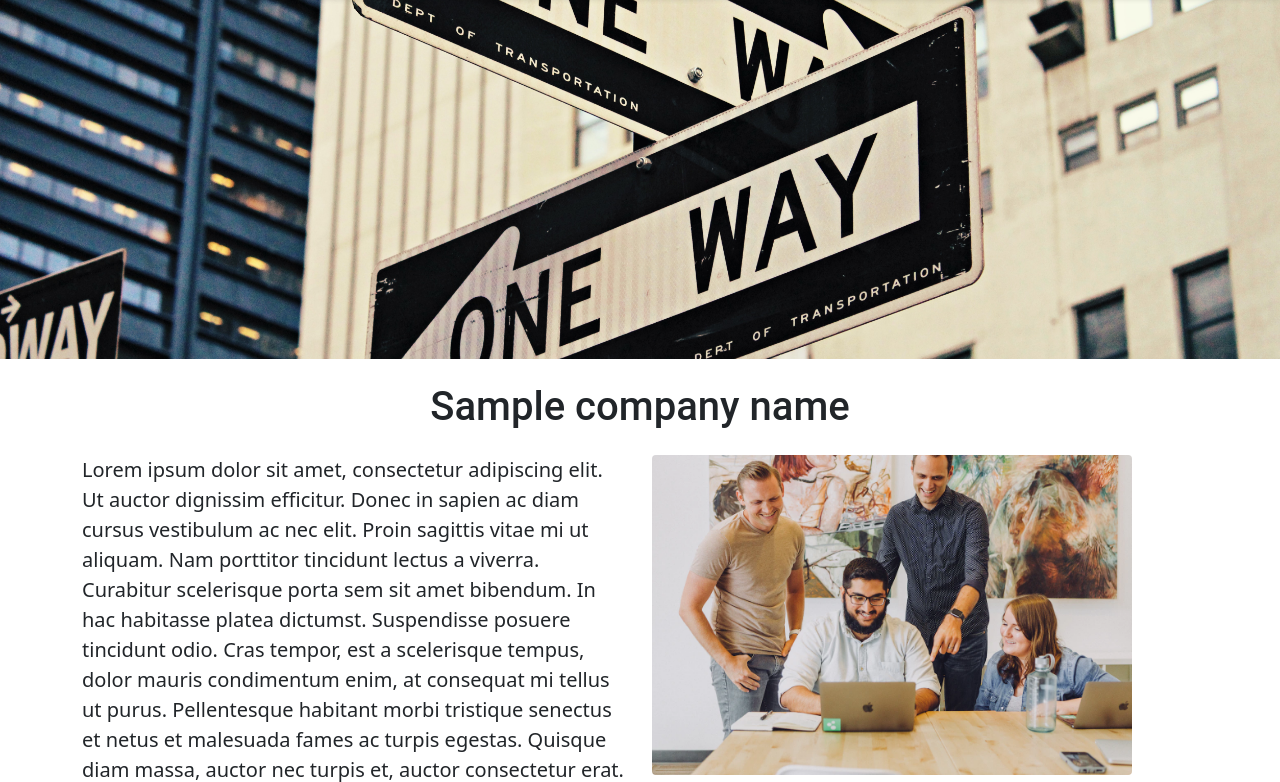
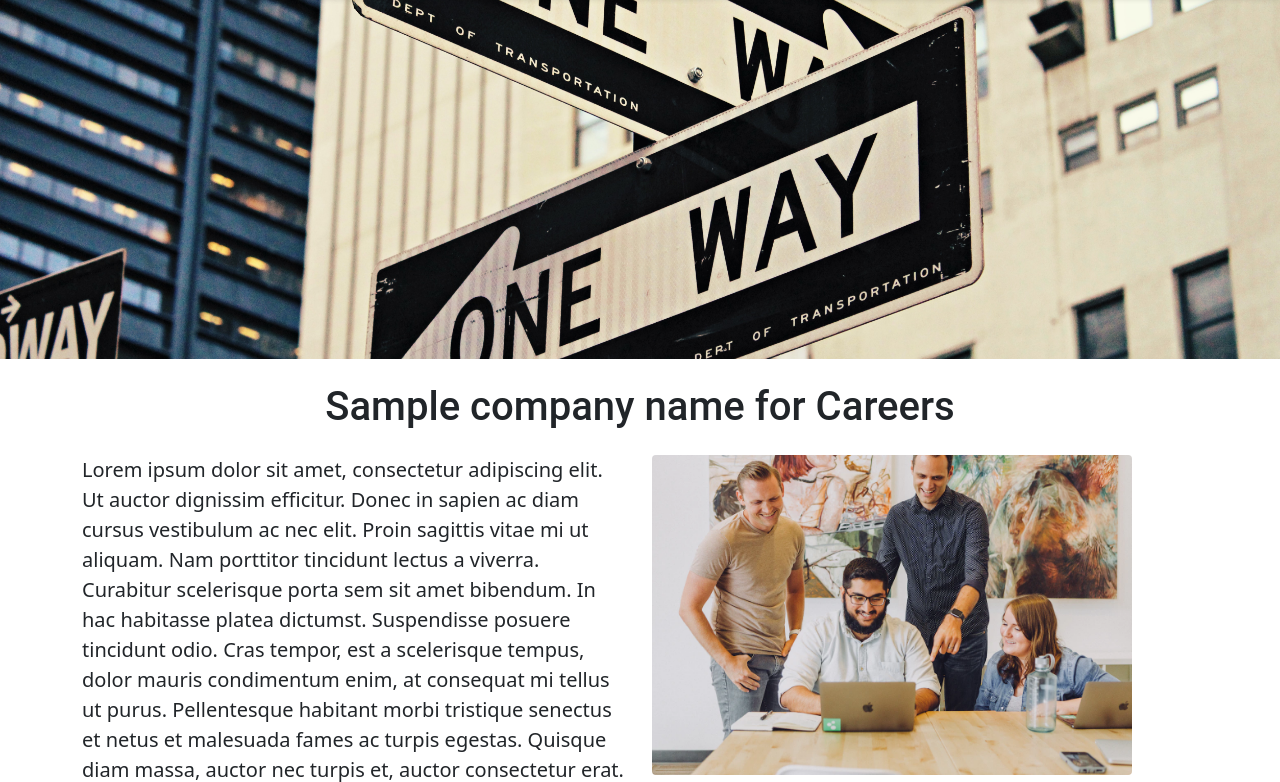
Before and after one commit to F2691981/F-Careers-V2, a Flask app: template templates/Home.html in a window 1280 px wide. Shown: the part 57-839 px from the top of the page. Run offline with Flask 3, Linux system fonts and the light colour scheme; the template is opened without the code that fills it: most values are stand-ins (such as "Sample title", 1, 10 or a date in 2020).

Commit message:
Update Home.html

```diff
--- a/templates/Home.html
+++ b/templates/Home.html
@@ -1,7 +1,7 @@
 <!DOCTYPE html>
 <html lang="en">
   <head>
-    <title>Careers4-all</title>
+    <title>Careers4-all.org</title>
     <meta charset="UTF-8">
     <meta http-equiv="X-UA-Compatible" content="IE=edge">
     <meta  name="viewport" content="width=device-width, initial-scale=1.0">
@@ -49,14 +49,14 @@
   {% include "nav.html" %}
   <img class="img-fluid" id="Banner" src="https://f-amon-website.f2691981.repl.co/static/Banner.jpeg">
   <div class="container">
-  <h1 class="text-center mt-2 mb-4"> {{Company_Name}}
+  <h1 class="text-center mt-2 mb-4"> {{Company_Name}} for Careers
   </h1>
-  <div class="row" style="margin-bottom: 32px;">
+  <div class="row" style="margin-bottom:32px">
     <div class="col-md-6">
   <p class="lead">
     Lorem ipsum dolor sit amet, consectetur adipiscing elit. Ut auctor dignissim efficitur. Donec in sapien ac diam cursus vestibulum ac nec elit. Proin sagittis vitae mi ut aliquam. Nam porttitor tincidunt lectus a viverra. Curabitur scelerisque porta sem sit amet bibendum. In hac habitasse platea dictumst. Suspendisse posuere tincidunt odio. Cras tempor, est a scelerisque tempus, dolor mauris condimentum enim, at consequat mi tellus ut purus. Pellentesque habitant morbi tristique senectus et netus et malesuada fames ac turpis egestas. Quisque diam massa, auctor nec turpis et, auctor consectetur erat.
     Pellentesque tincidunt tellus sit amet felis viverra maximus. Curabitur ut nisl ut turpis fermentum ullamcorper. Nam vel risus congue, condimentum metus scelerisque, volutpat lectus. Sed et ullamcorper lacus, in interdum nibh. Quisque venenatis augue ut justo congue dignissim. Duis sit amet sem diam. Ut porta dui neque, vel iaculis neque aliquet ac.
-  Here,Real Jobs are Posted...
+    Here,Real Jobs are Posted...
   </p>
     </div>
     <div class="d-none d-md-block col-md-6">
```
